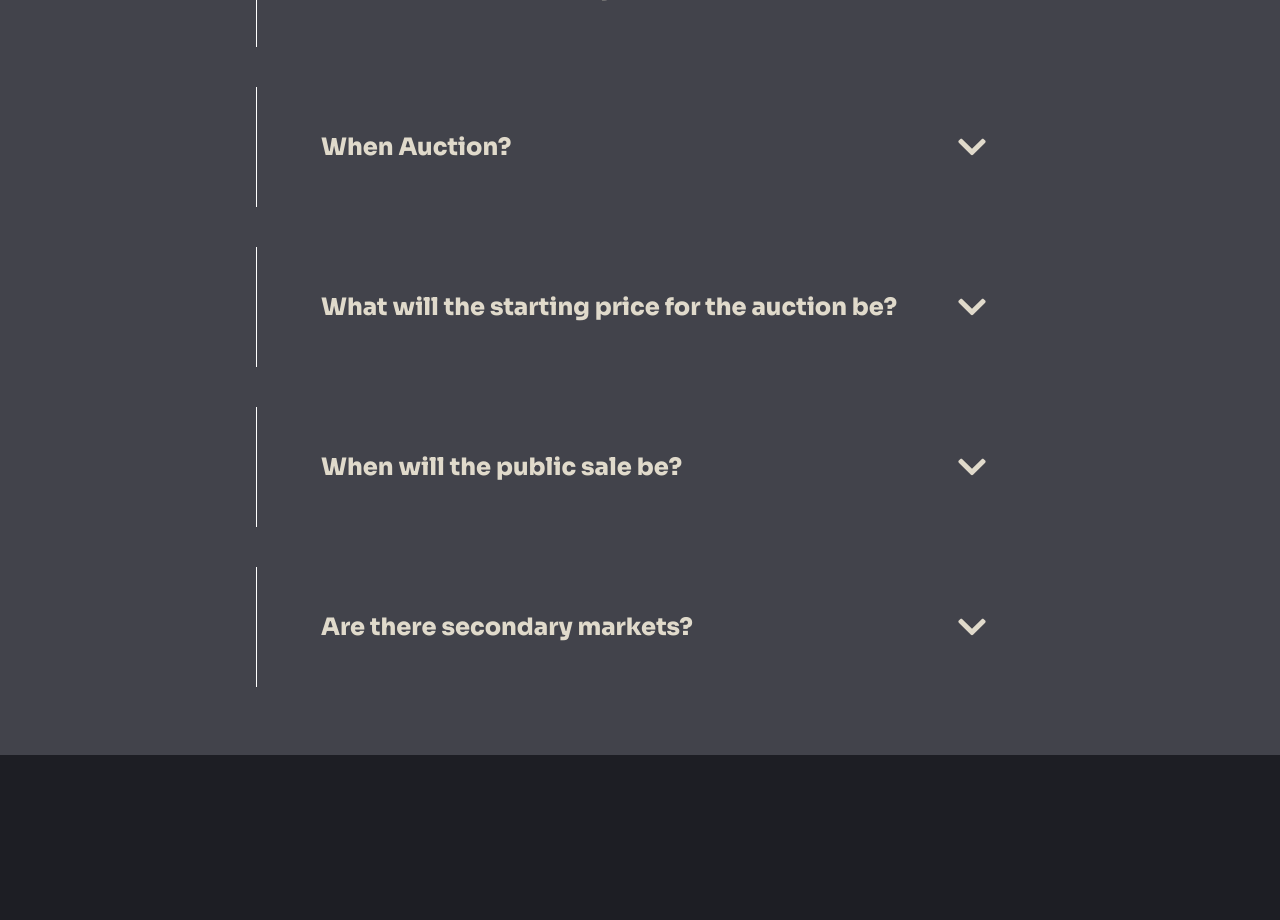
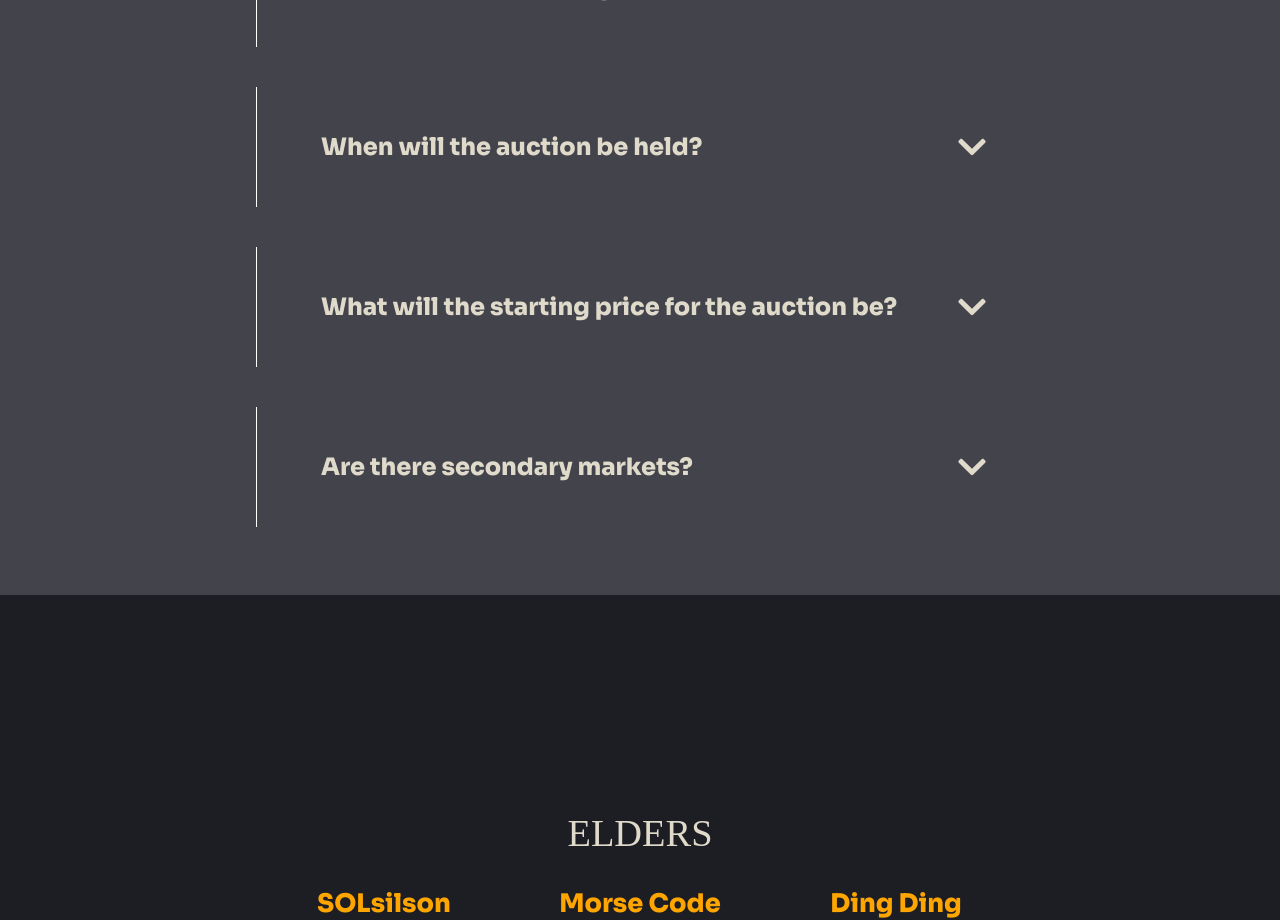
Before and after one commit to matthew-chua/SummonersTavernWeb, a React (Create React App) app: page / in a window 1280 px wide. Shown: the part 6240-7160 px from the top of the page. Built offline with nearby package versions, Linux system fonts and the light colour scheme; a web font is replaced by a local one.

Commit message:
updated FAQ

```diff
--- a/src/Info.js
+++ b/src/Info.js
@@ -36,7 +36,7 @@ export const FAQ_LIST = [
 
   {
     id: 5,
-    question: "When Auction?",
+    question: "When will the auction be held?",
     answer: [
       "1 Nov to 5 Nov, with a batch of 10 hand-picked Outworlders launching every day, with rare and ultra-rare pieces in each batch.",
     ],
@@ -46,13 +46,13 @@ export const FAQ_LIST = [
     question: "What will the starting price for the auction be?",
     answer: ["0.6 SOL, with 0.1 sol incremental bids"],
   },
-  {
-    id: 7,
-    question: "When will the public sale be?",
-    answer: [
-      "The remaining 4500 outworlders will be available to mint on 6Nov 1400 UTC.",
-    ],
-  },
+  // {
+  //   id: 7,
+  //   question: "When will the public sale be?",
+  //   answer: [
+  //     "The remaining 4500 outworlders will be available to mint on 6Nov 1400 UTC.",
+  //   ],
+  // },
   {
     id: 8,
     question: "Are there secondary markets?",
```
